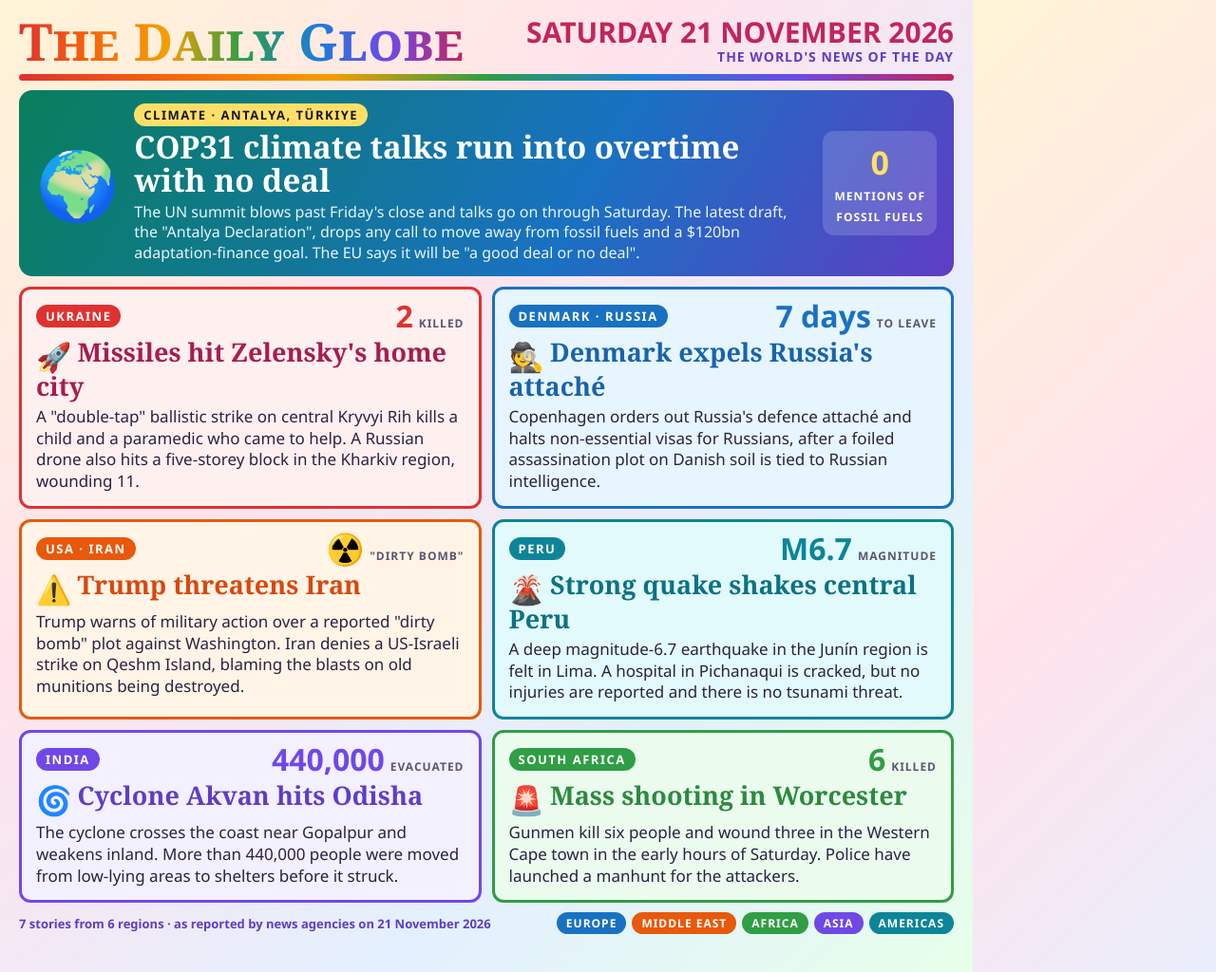
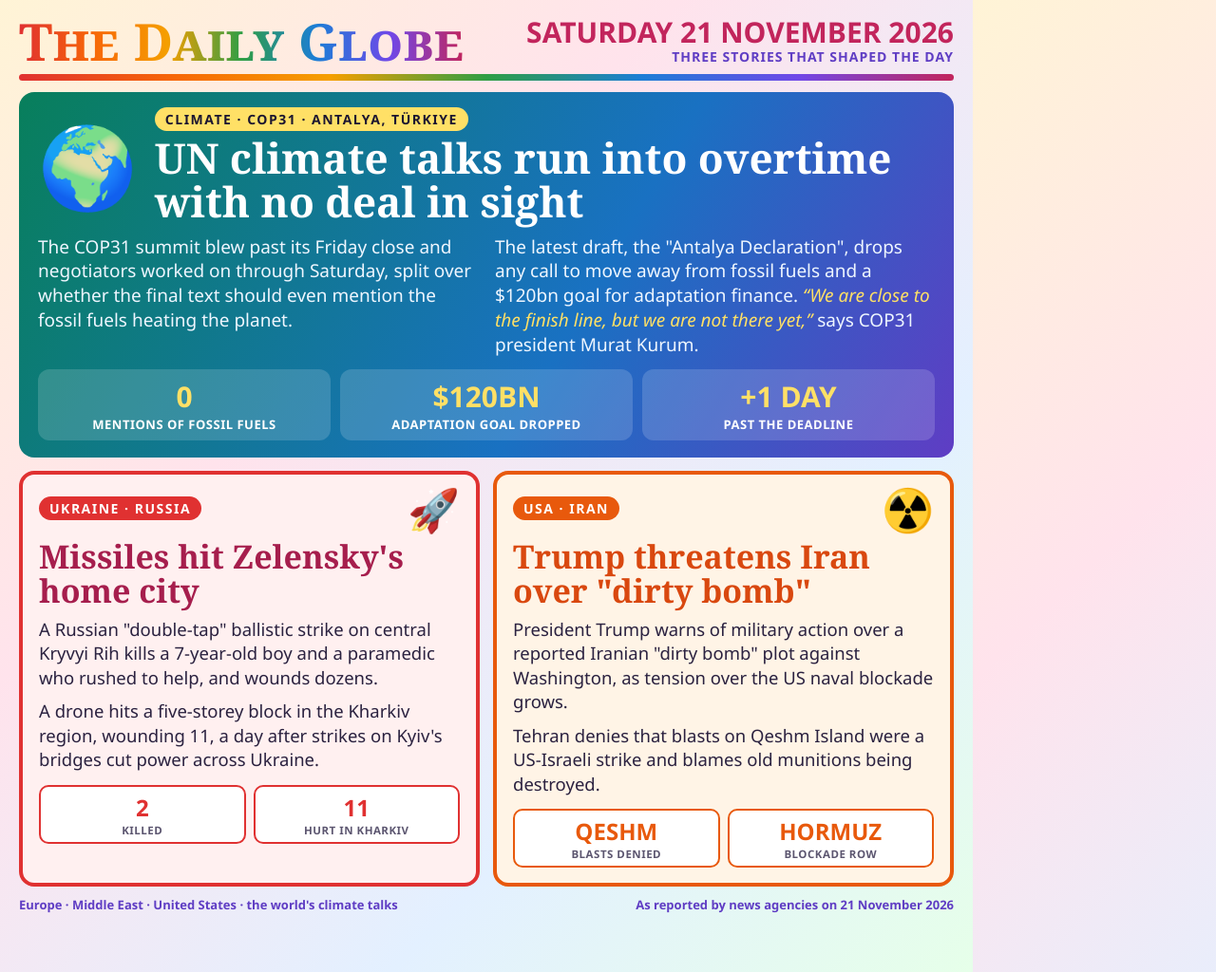
Before and after one commit to chikuwa-ten/world-news-20261121, a website: page src/page.html in a window 1280 px wide. Shown: the whole page at 95% size. Drawn offline with Linux system fonts and the light colour scheme.

Commit message:
Three-story colourful edition
Co-Authored-By: Claude Opus 5.5 <noreply@anthropic.com>

```diff
--- a/src/page.html
+++ b/src/page.html
@@ -11,94 +11,74 @@ header{display:flex;justify-content:space-between;align-items:center}
 .date{text-align:right;font-weight:900;font-size:30px;line-height:1;color:#c2255c}
 .date small{display:block;font-size:14px;color:#5f3dc4;font-weight:800;letter-spacing:1px;text-transform:uppercase;margin-top:4px}
 .bar{height:7px;border-radius:4px;margin-top:8px;background:linear-gradient(90deg,#e03131,#f76707,#f59f00,#2f9e44,#1c7ed6,#7048e8,#c2255c)}
-.card{border-radius:12px;padding:12px 15px 14px;background:var(--t);border:3px solid var(--c);display:grid;grid-template-columns:1fr auto;column-gap:10px;align-content:start}
-.kick{display:inline-block;font-weight:900;font-size:13px;letter-spacing:1.5px;text-transform:uppercase;color:#fff;background:var(--c);padding:3px 10px;border-radius:20px}
-.card .kick{grid-column:1;grid-row:1;justify-self:start;align-self:center}
-.card h2{grid-column:1/3;font-family:Georgia,"Times New Roman",serif;font-size:27px;line-height:1.08;margin-top:7px;color:var(--d)}
-.card p{grid-column:1/3;font-size:17px;line-height:1.33;margin-top:7px;color:#2b2240}
-.big{grid-column:2;grid-row:1;display:flex;align-items:baseline;gap:6px;font-weight:900;color:var(--c);line-height:1}
-.big b{font-size:32px}
-.big i{font-style:normal;font-size:12px;letter-spacing:1px;text-transform:uppercase;color:#5c5670}
-.lead{margin-top:10px;display:grid;grid-template-columns:auto 1fr auto;gap:16px;align-items:center;border-radius:14px;padding:14px 18px;color:#fff;
-  background:linear-gradient(120deg,#087f5b,#1971c2 60%,#5f3dc4)}
-.lead .ic{font-size:70px;line-height:1}
+.kick{display:inline-block;font-weight:900;font-size:14px;letter-spacing:1.5px;text-transform:uppercase;padding:3px 11px;border-radius:20px}
+.lead{margin-top:12px;border-radius:16px;padding:16px 20px 18px;color:#fff;background:linear-gradient(120deg,#087f5b,#1971c2 60%,#5f3dc4)}
+.lead .top{display:flex;gap:18px;align-items:center}
+.lead .ic{font-size:84px;line-height:1}
 .lead .kick{background:#ffe066;color:#1b1530}
-.lead h1{font-family:Georgia,"Times New Roman",serif;font-size:33px;line-height:1.05;margin-top:5px}
-.lead p{font-size:16px;line-height:1.32;margin-top:6px;color:#e7f5ff}
-.lead .num{text-align:center;background:rgba(255,255,255,.16);border-radius:12px;padding:10px 12px;font-weight:900}
-.lead .num b{display:block;font-size:34px;color:#ffe066}
-.lead .num i{font-style:normal;font-size:12px;letter-spacing:1px;text-transform:uppercase}
-.grid{display:grid;grid-template-columns:1fr 1fr;gap:11px;margin-top:11px}
-.card .ic{font-size:30px;margin-right:6px;vertical-align:-6px}
-.red{--c:#e03131;--t:#fff0f0;--d:#a61e4d}.blu{--c:#1971c2;--t:#e7f5ff;--d:#1864ab}.ora{--c:#e8590c;--t:#fff4e6;--d:#d9480f}
-.tea{--c:#0c8599;--t:#e3fafc;--d:#0b7285}.ind{--c:#7048e8;--t:#f3f0ff;--d:#5f3dc4}.grn{--c:#2f9e44;--t:#ebfbee;--d:#2b8a3e}
-footer{margin-top:10px;display:flex;justify-content:space-between;align-items:center;font-weight:800;font-size:13px;color:#5f3dc4}
-footer span.r{display:flex;gap:6px}
-footer span.r em{font-style:normal;color:#fff;padding:3px 10px;border-radius:20px;font-size:12px;letter-spacing:1px;text-transform:uppercase}
+.lead h1{font-family:Georgia,"Times New Roman",serif;font-size:44px;line-height:1.04;margin-top:6px}
+.lead .body{display:grid;grid-template-columns:1fr 1fr;gap:18px;margin-top:12px}
+.lead p{font-size:19px;line-height:1.36;color:#eef6ff}
+.lead q{font-style:italic;color:#ffe066}
+.stats{display:grid;grid-template-columns:repeat(3,1fr);gap:10px;margin-top:12px}
+.stats div{background:rgba(255,255,255,.16);border-radius:12px;padding:8px 10px;text-align:center;font-weight:800;font-size:13px;letter-spacing:.5px;text-transform:uppercase}
+.stats b{display:block;font-size:30px;color:#ffe066;letter-spacing:0}
+.pair{display:grid;grid-template-columns:1fr 1fr;gap:14px;margin-top:14px}
+.card{border-radius:16px;padding:14px 17px 16px;background:var(--t);border:4px solid var(--c)}
+.card .kick{background:var(--c);color:#fff}
+.card .hd{display:flex;justify-content:space-between;align-items:center}
+.card .hd span.ic{font-size:44px;line-height:1}
+.card h2{font-family:Georgia,"Times New Roman",serif;font-size:34px;line-height:1.06;margin-top:10px;color:var(--d)}
+.card p{font-size:18.5px;line-height:1.38;margin-top:10px;color:#2b2240}
+.card .fig{margin-top:14px;display:flex;gap:8px}
+.card .fig div{flex:1;background:#fff;border:2px solid var(--c);border-radius:10px;text-align:center;padding:5px 4px;font-weight:800;font-size:11.5px;letter-spacing:.5px;text-transform:uppercase;color:#5c5670}
+.card .fig b{display:block;font-size:24px;color:var(--c);letter-spacing:0}
+.red{--c:#e03131;--t:#fff0f0;--d:#a61e4d}.ora{--c:#e8590c;--t:#fff4e6;--d:#d9480f}
+footer{margin-top:10px;display:flex;justify-content:space-between;font-weight:800;font-size:13px;color:#5f3dc4}
 </style></head>
 <body>
 <header>
   <div class="mast">The Daily Globe</div>
-  <div class="date">SATURDAY 21 NOVEMBER 2026<small>The world's news of the day</small></div>
+  <div class="date">SATURDAY 21 NOVEMBER 2026<small>Three stories that shaped the day</small></div>
 </header>
 <div class="bar"></div>
 
 <div class="lead">
-  <div class="ic">🌍</div>
-  <div>
-    <span class="kick">Climate · Antalya, Türkiye</span>
-    <h1>COP31 climate talks run into overtime with no deal</h1>
-    <p>The UN summit blows past Friday's close and talks go on through Saturday. The latest draft, the "Antalya Declaration", drops any call to move away from fossil fuels and a $120bn adaptation-finance goal. The EU says it will be "a good deal or no deal".</p>
+  <div class="top">
+    <div class="ic">🌍</div>
+    <div>
+      <span class="kick">Climate · COP31 · Antalya, Türkiye</span>
+      <h1>UN climate talks run into overtime with no deal in sight</h1>
+    </div>
   </div>
-  <div class="num"><b>0</b><i>mentions of<br>fossil fuels</i></div>
+  <div class="body">
+    <p>The COP31 summit blew past its Friday close and negotiators worked on through Saturday, split over whether the final text should even mention the fossil fuels heating the planet.</p>
+    <p>The latest draft, the "Antalya Declaration", drops any call to move away from fossil fuels and a $120bn goal for adaptation finance. <q>We are close to the finish line, but we are not there yet,</q> says COP31 president Murat Kurum.</p>
+  </div>
+  <div class="stats">
+    <div><b>0</b>mentions of fossil fuels</div>
+    <div><b>$120bn</b>adaptation goal dropped</div>
+    <div><b>+1 day</b>past the deadline</div>
+  </div>
 </div>
 
-<div class="grid">
+<div class="pair">
   <div class="card red">
-    <div class="big"><b>2</b><i>killed</i></div>
-    <span class="kick">Ukraine</span>
-    <h2><span class="ic">🚀</span>Missiles hit Zelensky's home city</h2>
-    <p>A "double-tap" ballistic strike on central Kryvyi Rih kills a child and a paramedic who came to help. A Russian drone also hits a five-storey block in the Kharkiv region, wounding 11.</p>
-  </div>
-
-  <div class="card blu">
-    <div class="big"><b>7 days</b><i>to leave</i></div>
-    <span class="kick">Denmark · Russia</span>
-    <h2><span class="ic">🕵️</span>Denmark expels Russia's attaché</h2>
-    <p>Copenhagen orders out Russia's defence attaché and halts non-essential visas for Russians, after a foiled assassination plot on Danish soil is tied to Russian intelligence.</p>
+    <div class="hd"><span class="kick">Ukraine · Russia</span><span class="ic">🚀</span></div>
+    <h2>Missiles hit Zelensky's home city</h2>
+    <p>A Russian "double-tap" ballistic strike on central Kryvyi Rih kills a 7-year-old boy and a paramedic who rushed to help, and wounds dozens.</p>
+    <p>A drone hits a five-storey block in the Kharkiv region, wounding 11, a day after strikes on Kyiv's bridges cut power across Ukraine.</p>
+    <div class="fig"><div><b>2</b>killed</div><div><b>11</b>hurt in Kharkiv</div></div>
   </div>
 
   <div class="card ora">
-    <div class="big"><b>☢️</b><i>"dirty bomb"</i></div>
-    <span class="kick">USA · Iran</span>
-    <h2><span class="ic">⚠️</span>Trump threatens Iran</h2>
-    <p>Trump warns of military action over a reported "dirty bomb" plot against Washington. Iran denies a US-Israeli strike on Qeshm Island, blaming the blasts on old munitions being destroyed.</p>
-  </div>
-
-  <div class="card tea">
-    <div class="big"><b>M6.7</b><i>magnitude</i></div>
-    <span class="kick">Peru</span>
-    <h2><span class="ic">🌋</span>Strong quake shakes central Peru</h2>
-    <p>A deep magnitude-6.7 earthquake in the Junín region is felt in Lima. A hospital in Pichanaqui is cracked, but no injuries are reported and there is no tsunami threat.</p>
-  </div>
-
-  <div class="card ind">
-    <div class="big"><b>440,000</b><i>evacuated</i></div>
-    <span class="kick">India</span>
-    <h2><span class="ic">🌀</span>Cyclone Akvan hits Odisha</h2>
-    <p>The cyclone crosses the coast near Gopalpur and weakens inland. More than 440,000 people were moved from low-lying areas to shelters before it struck.</p>
-  </div>
-
-  <div class="card grn">
-    <div class="big"><b>6</b><i>killed</i></div>
-    <span class="kick">South Africa</span>
-    <h2><span class="ic">🚨</span>Mass shooting in Worcester</h2>
-    <p>Gunmen kill six people and wound three in the Western Cape town in the early hours of Saturday. Police have launched a manhunt for the attackers.</p>
+    <div class="hd"><span class="kick">USA · Iran</span><span class="ic">☢️</span></div>
+    <h2>Trump threatens Iran over "dirty bomb"</h2>
+    <p>President Trump warns of military action over a reported Iranian "dirty bomb" plot against Washington, as tension over the US naval blockade grows.</p>
+    <p>Tehran denies that blasts on Qeshm Island were a US-Israeli strike and blames old munitions being destroyed.</p>
+    <div class="fig"><div><b>Qeshm</b>blasts denied</div><div><b>Hormuz</b>blockade row</div></div>
   </div>
 </div>
 
-<footer>
-  <span>7 stories from 6 regions · as reported by news agencies on 21 November 2026</span>
-  <span class="r"><em style="background:#1971c2">Europe</em><em style="background:#e8590c">Middle East</em><em style="background:#2f9e44">Africa</em><em style="background:#7048e8">Asia</em><em style="background:#0c8599">Americas</em></span>
-</footer>
+<footer><span>Europe · Middle East · United States · the world's climate talks</span><span>As reported by news agencies on 21 November 2026</span></footer>
 </body></html>
```
Also changed, not shown: entry.png.
